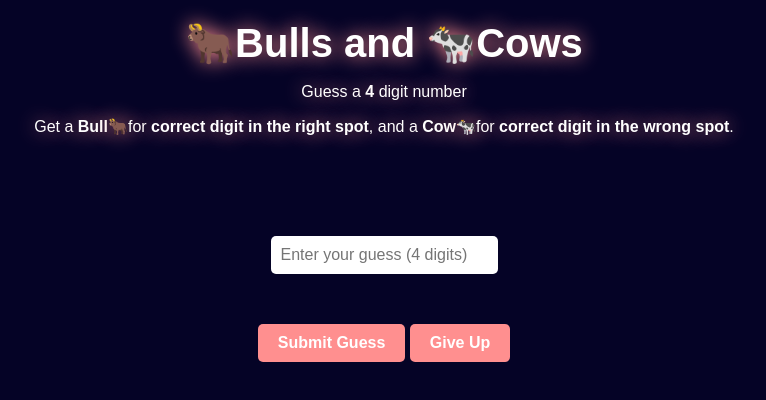
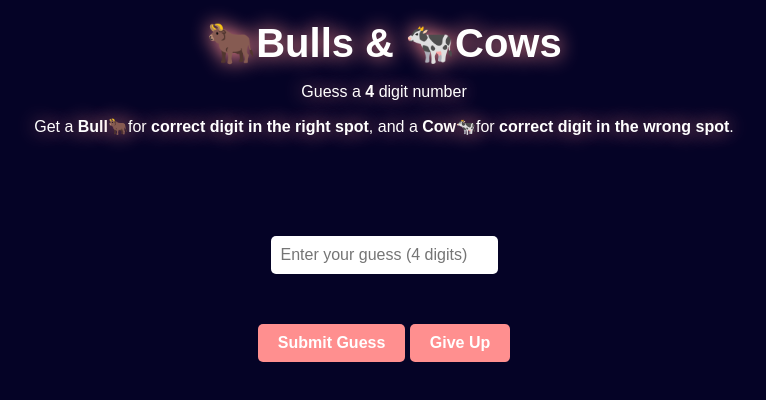
Before and after one commit to sricharangoud07/Bulls-and-Cows, a plain HTML site: page index.html in a window 1280 px wide. Shown: the whole page, without its empty margins (256-1022 px from the left). Drawn offline with Linux system fonts and the light colour scheme.

Commit message:
Update index.html

```diff
--- a/index.html
+++ b/index.html
@@ -3,12 +3,12 @@
 <head>
     <meta charset="UTF-8">
     <meta name="viewport" content="width=device-width, initial-scale=1.0">
-    <title>Bulls and Cows</title>
+    <title>Bulls & Cows</title>
     <link rel="stylesheet" href="index.css">
 </head>
 <body>
     <h1>
-        🐂Bulls and 🐄Cows
+        🐂Bulls & 🐄Cows
     </h1>
     <p>Guess a <b>4</b> digit number</p>
     <p>Get a <b>Bull</b>🐂for <b>correct digit in the right spot</b>, and a <b>Cow</b>🐄for <b>correct digit in the wrong spot</b>.</p>
```
